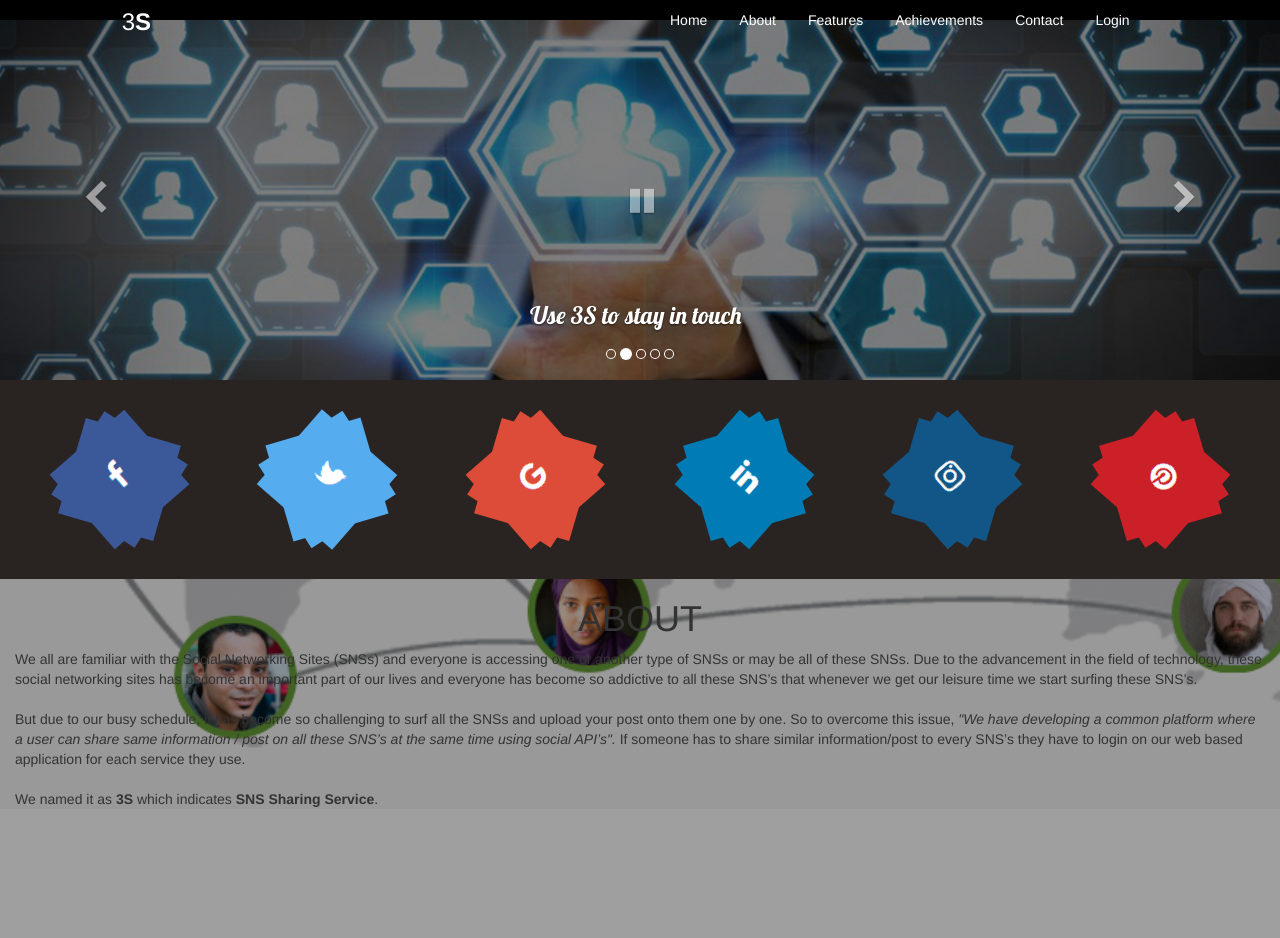
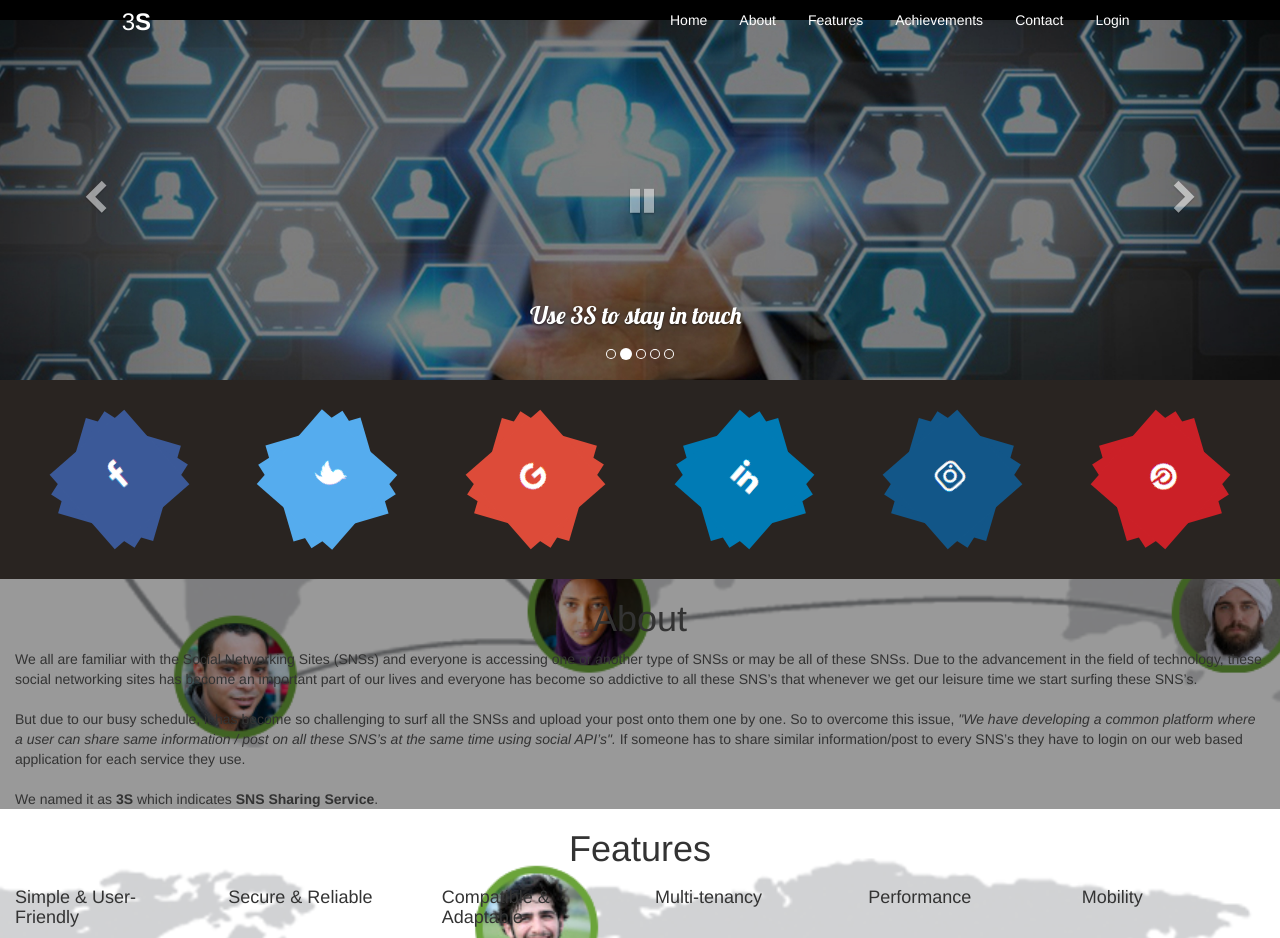
Before and after one commit to BeeSmartITsolutions/Innovative_Social_Networking_Linked_Photo_Sharing_Service_using_Referral_Program-minor-project-, a PHP site: page / in a window 1280 px wide. Before the commit the page ends 807 px from the top, so only its background shows below. Run offline with PHP 8.4, Linux system fonts and the light colour scheme.

Commit message:
Feature section is implemented

```diff
--- a/index.php
+++ b/index.php
@@ -304,7 +304,7 @@ function validate(){
 
                 	<div class="col-xs-4 col-sm-4 col-md-4 col-lg-4"> </div>
                     <div class="col-xs-4 col-sm-4 col-md-4 col-lg-4">
-                    <center><h1 id="text">ABOUT</h1></center>
+                    <center><h1 id="text">About</h1></center>
                     </div>
 
                  <div class="col-xs-4 col-sm-4 col-md-4 col-lg-4"> </div>
@@ -331,14 +331,56 @@ We named it as <b>3S</b> which indicates <b>SNS Sharing Service</b>.
 
 
 
-        <!-- About Section Start -->
+        <!-- Features Section Start -->
+
+        	<div class="row">
+            <div class="col-xs-12 col-sm-12 col-md-12 col-lg-12">
+            		<div class="row">
+
+                	<div class="col-xs-4 col-sm-4 col-md-4 col-lg-4"> </div>
+                    <div class="col-xs-4 col-sm-4 col-md-4 col-lg-4">
+                    <center><h1 id="text">Features</h1></center>
+                    </div>
+
+                 <div class="col-xs-4 col-sm-4 col-md-4 col-lg-4"> </div>
+
+                    </div>
+
+
+            	<div class="row">
+                <div class="col-xs-2 col-sm-2 col-md-2 col-lg-2">
+                	<h4>Simple & User-Friendly</h4>
+
+                </div>
+                <div class="col-xs-2 col-sm-2 col-md-2 col-lg-2">
+                	<h4>Secure & Reliable</h4>
+
+                </div>
+                <div class="col-xs-2 col-sm-2 col-md-2 col-lg-2">
+                	<h4>Compatible & Adaptable</h4>
+
+                </div>
+                <div class="col-xs-2 col-sm-2 col-md-2 col-lg-2">
+                	<h4>Multi-tenancy</h4>
+
+                </div>
+                <div class="col-xs-2 col-sm-2 col-md-2 col-lg-2">
+                	<h4>Performance</h4>
+
+                </div>
+                <div class="col-xs-2 col-sm-2 col-md-2 col-lg-2">
+                	<h4>Mobility</h4>
+
+                </div>
+                </div>
+
+ 			</div>
+            </div>
 
 
 
 
-
-
-        <!-- About Section ends -->
+        <!-- Features Section ends -->
 
 
 
```
